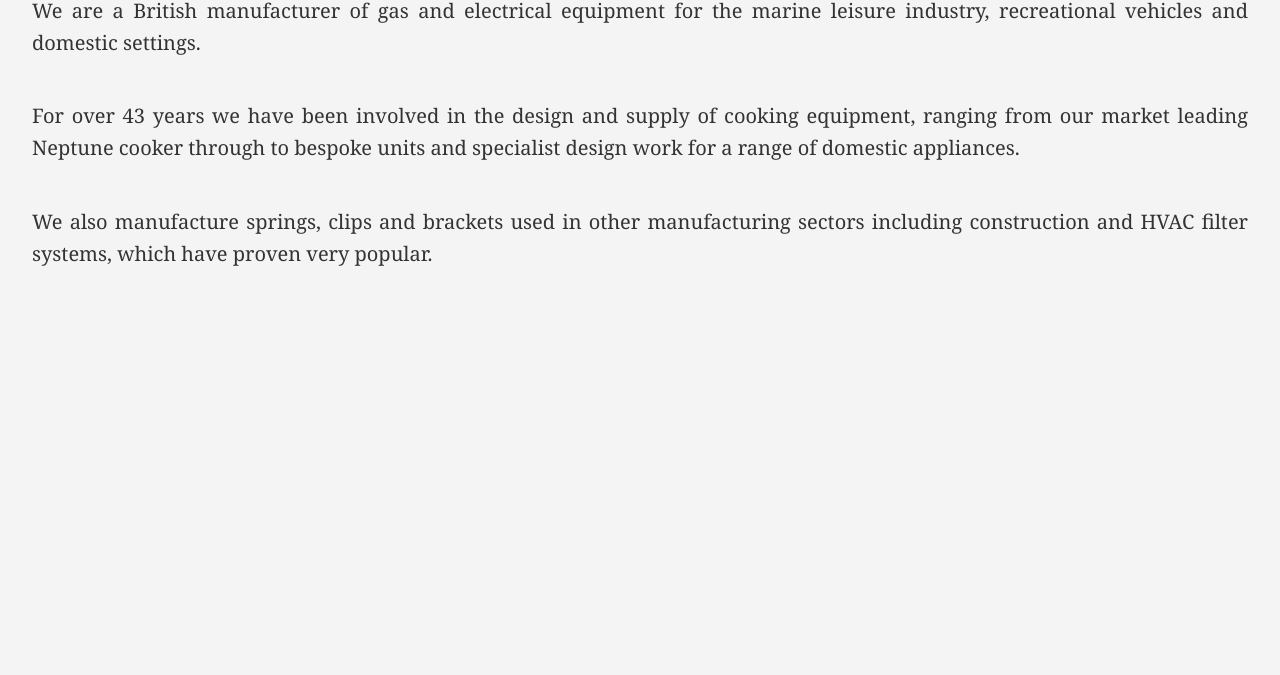
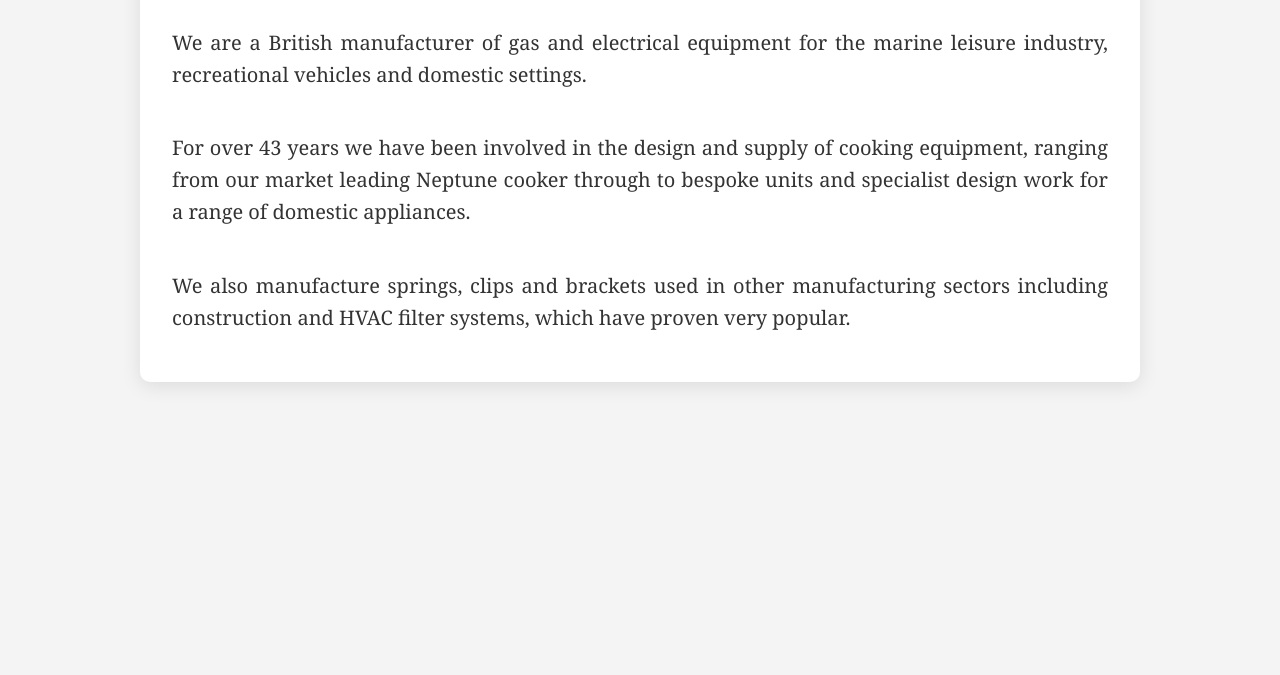
Before and after one commit to LW-marine/marinecooker, a plain HTML site: page index.html in a window 1280 px wide. Shown: the part 336-1011 px from the top of the page. Before the commit the page ends 800 px from the top, so only its background shows below. Drawn offline with Linux system fonts and the light colour scheme.

Commit message:
Home and about us

```diff
--- a/css/style.css
+++ b/css/style.css
@@ -46,6 +46,9 @@ ul {
 }
 
 body, html {
+  height: 100%;
+  margin: 0;
+  padding: 0;
   line-height: 1.6;
   color: #333;
   background-color: #f4f4f4;
@@ -54,7 +57,31 @@ body, html {
 }
 
 main.content {
+  min-height: 100vh;
+  display: flex;
+  justify-content: center;  /* centers horizontally */
+  align-items: flex-start;  /* aligns to the top */
+  background-color: #f4f4f4;
+  padding-top: 2rem; /* spacing from the top */
+}
+
+.content-box {
+  width: 100%;
+  max-width: 1000px;
+  background-color: white;
+  border-radius: 10px;
+  box-shadow: 0 4px 20px rgba(0, 0, 0, 0.1);
   padding: 2rem;
+
+}
+
+/* Desktop styles */
+@media (min-width: 769px) {
+  .content-box {
+    max-width: 1000px;
+    margin: 0 auto;
+    padding: 2rem;
+  }
 }
 
 h1 {
--- a/index.html
+++ b/index.html
@@ -90,6 +90,7 @@
   </nav>
 
     <main class="content">
+    <div class="content-box">
     <section>
       <h2>Welcome</h2>
       <p>We are a British manufacturer of gas and electrical equipment for the marine leisure industry, recreational vehicles and domestic settings.</p>
@@ -98,6 +99,7 @@
       <br>
       <p>We also manufacture springs, clips and brackets used in other manufacturing sectors including construction and HVAC filter systems, which have proven very popular.</p>
     </section>
+  </div>
   </main>
 
   <!-- JavaScript -->
```
